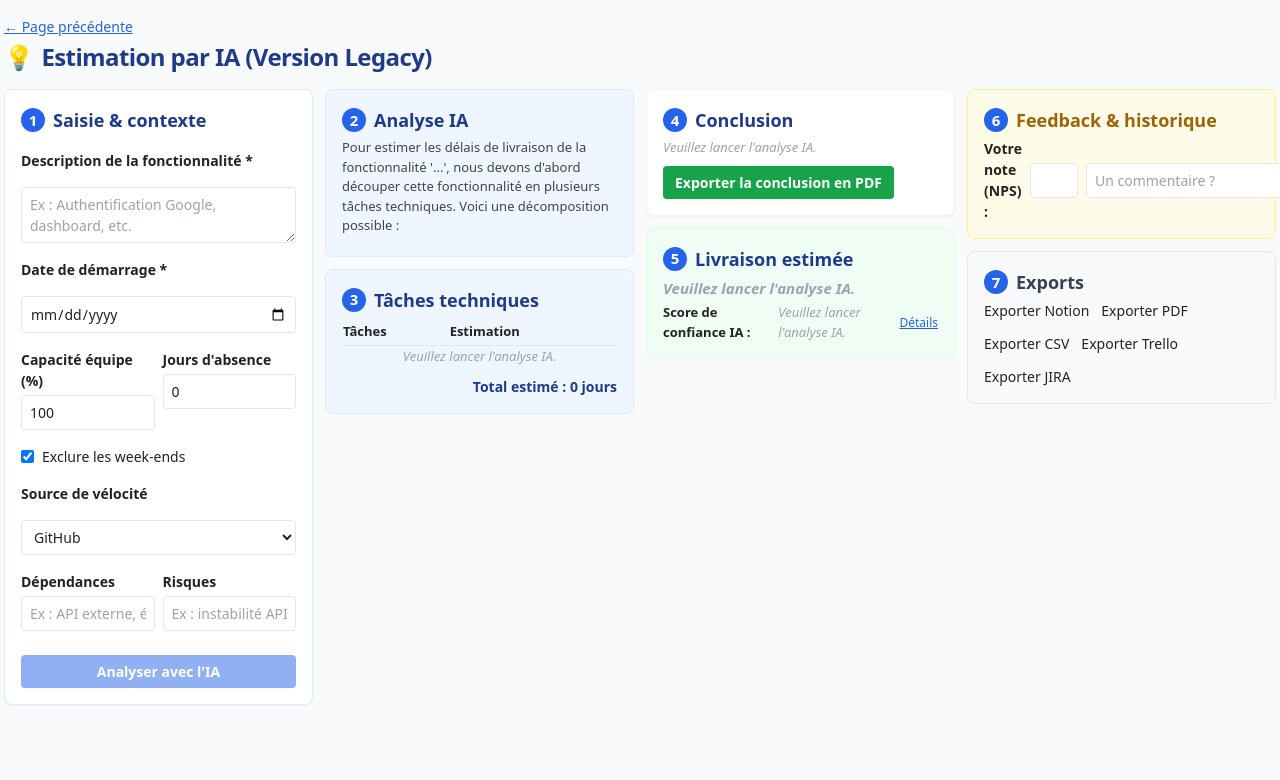
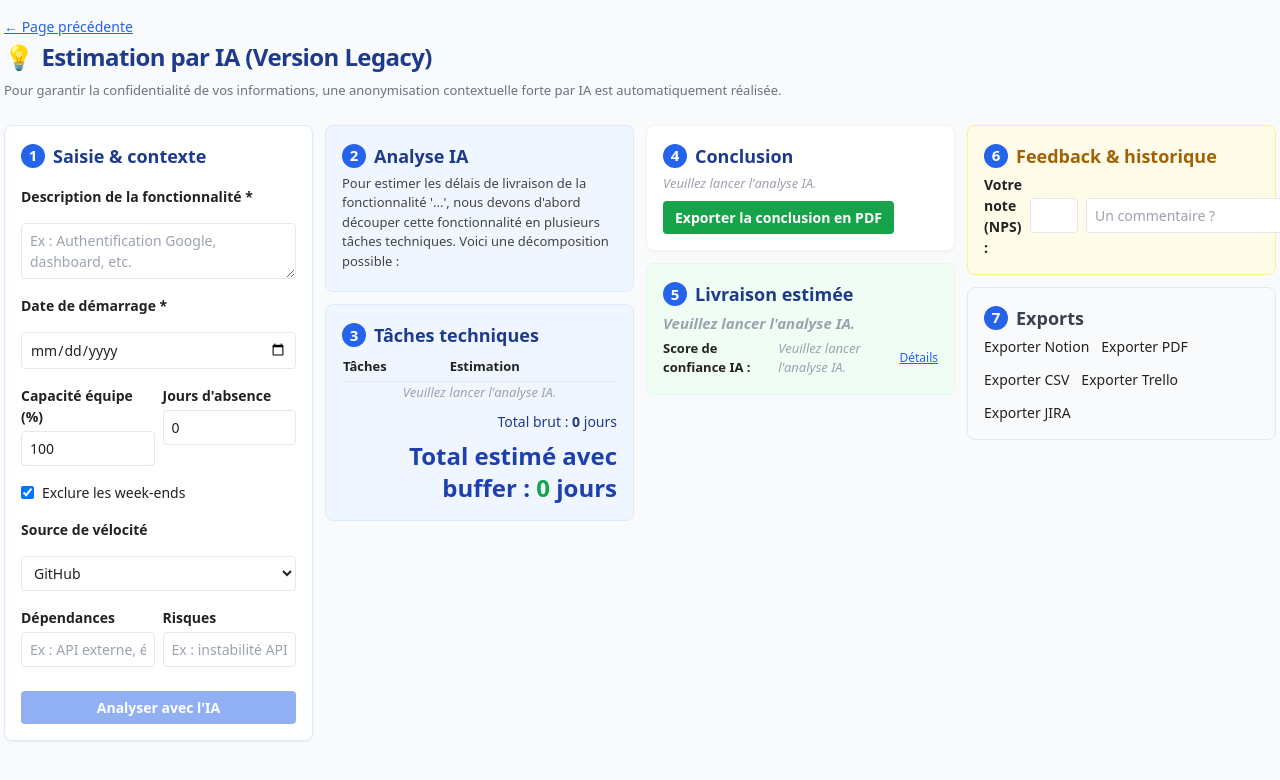
Before and after one commit to IvandeMurard/ai-delivery-estimator, a Next.js app: page / in a window 1280 px wide. Shown: the top 780 px of the page. Built offline with nearby package versions, Linux system fonts and the light colour scheme.

Commit message:
refactor: centralisation du calcul du total avec buffer et ajout d'une mention de sécurité IA sous le titre principal

```diff
--- a/src/app/page.tsx
+++ b/src/app/page.tsx
@@ -102,6 +102,32 @@ export default function EstimationLegacy() {
     setIsAnalyzing(false);
   };
 
+  // Fonction utilitaire pour le total avec buffer
+  function getTotalWithBuffer() {
+    return totalDays + buffer;
+  }
+
+  // Génère la conclusion synthétique pour la section 4 (modèle strict docs/ui-reference.md)
+  function getConclusionSynth() {
+    if (!feature || !totalDays) return '';
+    const totalWithBuffer = getTotalWithBuffer();
+    const bufferPct = totalDays > 0 ? Math.round(buffer / totalDays * 100) : 0;
+    // Format date JJ/MM/AAAA
+    function formatDateFR(dateStr: string) {
+      if (!dateStr) return '';
+      const d = new Date(dateStr);
+      return d.toLocaleDateString('fr-FR');
+    }
+    let txt = `Le développement de la fonctionnalité est estimé à ${totalWithBuffer} jours ouvrés`;
+    if (buffer > 0) txt += ` (incluant un buffer de sécurité de ${bufferPct}%)`;
+    txt += ".";
+    if (deliveryDate && deliveryDate !== '-') {
+      txt += `\nLa date de livraison réaliste serait autour du ${formatDateFR(deliveryDate)}.`;
+    }
+    txt += "\nCette estimation prend en compte la capacité de l'équipe, les absences, les dépendances et les risques déclarés.";
+    return txt;
+  }
+
   return (
     <div className="w-full min-h-screen bg-gray-50 px-1 py-4 font-sans">
       <div className="flex flex-col gap-1 mb-4">
@@ -109,6 +135,9 @@ export default function EstimationLegacy() {
         <h1 className="text-2xl font-bold text-blue-900 flex items-center gap-2 tracking-tight">
           <span role="img" aria-label="bulb">💡</span> Estimation par IA (Version Legacy)
         </h1>
+        <div className="text-[13px] text-gray-500 mt-1 mb-2">
+          Pour garantir la confidentialité de vos informations, une anonymisation contextuelle forte par IA est automatiquement réalisée.
+        </div>
       </div>
       <div className="grid grid-cols-1 md:grid-cols-2 xl:grid-cols-4 gap-3 w-full">
         {/* Colonne 1 : Saisie & contexte */}
@@ -191,8 +220,14 @@ export default function EstimationLegacy() {
                 )}
               </tbody>
             </table>
-            <div className="mt-2 font-bold text-right text-blue-900 text-[14px]">
-              Total estimé : {totalDays + buffer} jours {buffer > 0 && <span className="text-xs text-orange-500">(buffer inclus)</span>}
+            <div className="mt-2 text-right text-blue-900 text-[14px]">
+              <div> Total brut : <span className="font-bold">{totalDays}</span> jours</div>
+              {buffer > 0 && (
+                <div> Buffer de sécurité ({totalDays > 0 ? Math.round(buffer / totalDays * 100) : 0}%): <span className="font-bold text-orange-600">+{buffer}</span> jours</div>
+              )}
+              <div className="font-extrabold text-2xl mt-2 text-blue-800">
+                Total estimé avec buffer : <span className="text-green-600">{getTotalWithBuffer()}</span> jours
+              </div>
             </div>
           </div>
         </div>
@@ -204,12 +239,11 @@ export default function EstimationLegacy() {
               <span className="text-lg font-bold text-blue-900">Conclusion</span>
             </div>
             <div className="text-[#444] text-[13px] mb-1">
-              {aiText ? (
-                <div>{aiText}</div>
+              {totalDays > 0 ? (
+                <pre className="whitespace-pre-wrap text-[13px] text-blue-900 font-medium">{getConclusionSynth()}</pre>
               ) : (
                 <span className="text-gray-400 italic">Veuillez lancer l&apos;analyse IA.</span>
               )}
-              {aiCorrection && <div className="text-xs text-orange-600">{aiCorrection}</div>}
             </div>
             <button className="mt-1 px-3 py-1.5 bg-green-600 text-white rounded shadow-sm font-bold text-[14px]" disabled={aiText === ""}>Exporter la conclusion en PDF</button>
           </div>
```
